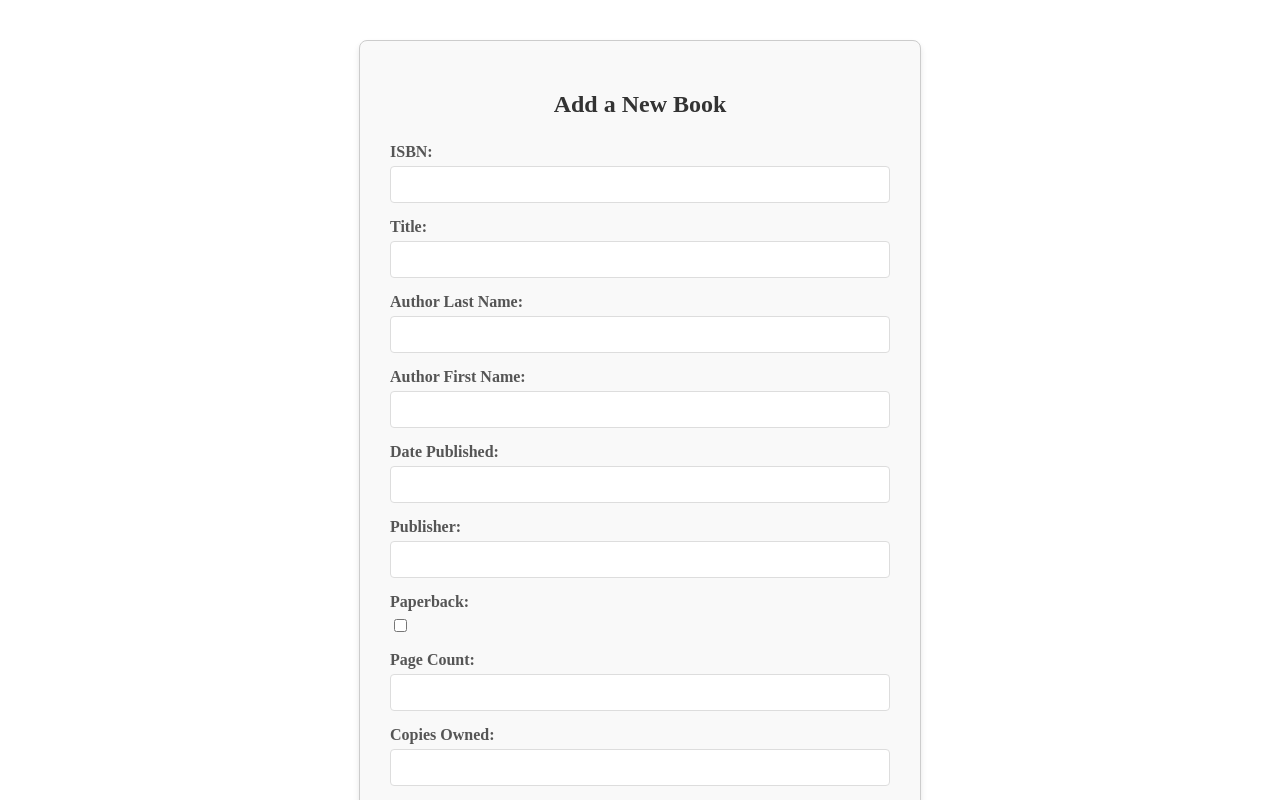
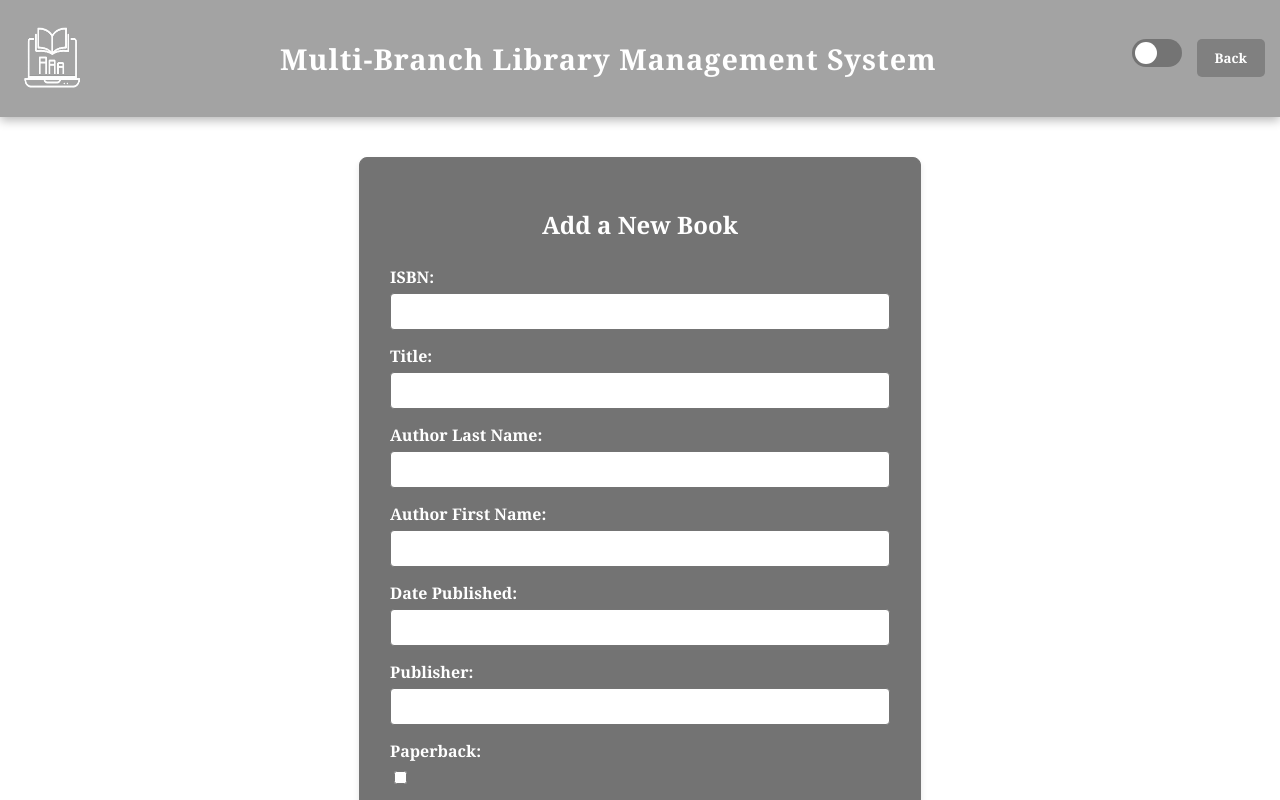
Before and after one commit to Kensey-McDowell/Library-Database, a React (Create React App) app in the folder my-library-app/: page /bookadd in a window 1280 px wide. Shown: the top 800 px of the page. Built offline with nearby package versions, Linux system fonts and the light colour scheme.

Commit message:
styled bookadd to webpage styling and made it so page count and copies owned could not go below 0

```diff
--- a/my-library-app/src/AdminDashboard.js
+++ b/my-library-app/src/AdminDashboard.js
@@ -1,9 +1,13 @@
 import { Link } from 'react-router-dom';
 import { useEffect, useState } from 'react';
+import { useContext } from "react";
 import Logo from './assets/MBLS_Logo.png';
+import './App.css';
 import "./AdminDashboard.css";
+import { ThemeContext } from './App';
 
 export default function AdminDashboard() {
+  const { theme, setTheme } = useContext(ThemeContext);
   const [isVisible, setIsVisible] = useState(false);
   const [stats, setStats] = useState({ books: 0, users: 0, branches: 0 });
   const [loading, setLoading] = useState(true);
@@ -41,7 +45,13 @@ export default function AdminDashboard() {
           </Link>
           <h1 className="main-title">Library Admin Dashboard</h1>
           <div className="top-right-buttons">
-            <label className="switch">
+            <label className="switch"><input
+              type="checkbox"
+              checked={theme === "dark"}
+              onChange={() =>
+                setTheme(theme === "light" ? "dark" : "light")
+              }
+            />
               <span className="slider"></span>
             </label>
             <Link to="/Login">
@@ -49,9 +59,11 @@ export default function AdminDashboard() {
             </Link>
           </div>
         </nav>
+        <div className={`fade-in fade-delay-2 ${isVisible ? 'visible' : ''}`}>
         <div className='AdminShelf'>
         {/* Dashboard Content */}
-        <div className={`dashboard-content fade-in fade-delay-2 ${isVisible ? 'visible' : ''}`}>
+        <div className={`fade-in fade-delay-3 ${isVisible ? 'visible' : ''}`}>
+        <div className= 'dashboard-content'>
           <h2>Welcome, Admin</h2>
           {loading ? (
             <p>Loading statistics...</p>
@@ -76,11 +88,9 @@ export default function AdminDashboard() {
             <div className="action-card">
               <h4>Manage Books</h4>
               <p>View, add, or remove books from the catalog.</p>
-
               <Link to="/bookadd">
                   <button>Add Book</button>
               </Link>
-
             </div>
             <div className="action-card">
               <h4>Manage Users</h4>
@@ -96,6 +106,8 @@ export default function AdminDashboard() {
         </div>
       </div>
       </div>
+      </div>
+    </div>
     </div>
   );
 }
--- a/my-library-app/src/App.css
+++ b/my-library-app/src/App.css
@@ -28,12 +28,19 @@
   --shadow-color: rgba(0, 0, 0, 0.6);
 }
 
+html, body {
+  height: 100%;
+  margin: 0;
+  padding: 0;
+  background-color: var(--bg-color); /* This should match your theme */
+}
+
 .App {
   text-align: center;
   background-color: var(--bg-color);
   color: var(--text-color);
   min-height: 100vh;
-  font-family: 'Segoe UI', sans-serif;
+  font-family: 'Georgia', serif;
 }
 
 .navbar {
@@ -299,7 +306,7 @@
     background-color: var(--left-gradient);
     margin: 0;
     padding: 0;
-    font-family: Arial, sans-serif;
+    font-family: 'Georgia', serif;
 }
 
 
--- a/my-library-app/src/App.js
+++ b/my-library-app/src/App.js
@@ -335,7 +335,9 @@ function LibraryPage({ name }) {
               <p className={`fade-in fade-delay-4 ${isVisible ? 'visible' : ''}`}>
                 Welcome to the {name} branch!
               </p>
+              <p className={`fade-in fade-delay-5 ${isVisible ? 'visible' : ''}`}>
               {catalogContent}
+              </p>
             </div>
           </div>
           </div>
--- a/my-library-app/src/bookadd.css
+++ b/my-library-app/src/bookadd.css
@@ -1,19 +1,50 @@
+:root {
+  /* Light Mode */
+  --bg-color: white;
+  --text-color: white;
+  --accent-color: lightsteelblue;
+  --sceondary-accent: rgb(198, 218, 246);
+  --secondary-bg: rgb(163, 163, 163);
+  --hover-color: lightgrey;
+  --left-gradient: grey;
+  --shelf-top: rgb(115, 115, 115);
+  --shelf-bottom: rgb(97, 97, 97);
+  --border-color: rgb(116, 116, 116);
+  --shadow-color: rgba(0, 0, 0, 0.3);
+}
+
+/* Dark Mode */
+[data-theme="dark"] {
+  --bg-color: #2f2f36;
+  --text-color: #f1efe3;
+  --accent-color: #6a7ca3;
+  --sceondary-accent: #798db8;
+  --secondary-bg: #2a2a33;
+  --hover-color: #34343f;
+  --left-gradient: #1e1e24;
+  --shelf-top: #383b40;
+  --shelf-bottom: #2b2d31;
+   --border-color: #1d1e21;
+  --shadow-color: rgba(0, 0, 0, 0.6);
+}
+
 /* Styling for the overall form container and page */
 .add-book-page {
   max-width: 500px; /* Limits the form width */
   margin: 40px auto; /* Centers the form on the page */
   padding: 30px;
-  border: 1px solid #ccc;
+  border: 1px solid var(--border-color);
   border-radius: 8px;
   box-shadow: 0 4px 6px rgba(0, 0, 0, 0.1);
-  background-color: #f9f9f9;
+  background-color: var(--shelf-top);
 }
 
 /* Styling for the form title */
 .add-book-page h2 {
   text-align: center;
   margin-bottom: 25px;
-  color: #333;
+  color: var(--text-color);
+  font-family: 'Georgia', serif;
 }
 
 /* Styling for each field wrapper (your <div> elements) */
@@ -29,7 +60,8 @@
   font-weight: bold;
   margin-bottom: 5px;
   display: block; /* Ensures the label is above the input */
-  color: #555;
+  color: var(--text-color);
+  font-family: 'Georgia', serif;
 }
 
 /* Styling for all text/number inputs */
@@ -38,14 +70,14 @@
 .add-book-page input[type="number"] {
   width: 100%;
   padding: 10px;
-  border: 1px solid #ddd;
+  border: 1px solid var(--border-color);
   border-radius: 4px;
   box-sizing: border-box; /* Includes padding/border in width */
   transition: border-color 0.3s;
 }
 
 .add-book-page input:focus {
-  border-color: #007bff; /* Highlight on focus */
+  border-color: var(--sceondary-accent); /* Highlight on focus */
   outline: none;
 }
 
@@ -59,8 +91,8 @@
 .add-book-page button[type="submit"] {
   width: 100%;
   padding: 12px;
-  background-color: #007bff;
-  color: white;
+  background-color: var(--accent-color);
+  color: var(--text-color);
   border: none;
   border-radius: 4px;
   cursor: pointer;
@@ -70,5 +102,5 @@
 }
 
 .add-book-page button[type="submit"]:hover {
-  background-color: #89CFF0;
+  background-color: var(--sceondary-accent);
 }
--- a/my-library-app/src/bookadd.jsx
+++ b/my-library-app/src/bookadd.jsx
@@ -1,7 +1,23 @@
-import { useState } from "react";
+import { Link } from 'react-router-dom';
+import { useEffect, useState } from 'react';
+import { useContext } from "react";
+import Logo from './assets/MBLS_Logo.png';
+import './App.css';
 import './bookadd.css';
+import { ThemeContext } from './App';
 
 export default function AddBookPage() {
+  const { theme, setTheme } = useContext(ThemeContext);
+  const [isVisible, setIsVisible] = useState(false);
+
+  useEffect(() => {
+    const timer = setTimeout(() => {
+      setIsVisible(true);
+    }, 300); // delay before fade-in
+
+    return () => clearTimeout(timer);
+  }, []);
+
   const [formData, setFormData] = useState({
     ISBN: "",
     Title: "",
@@ -18,10 +34,17 @@ export default function AddBookPage() {
 
   const handleChange = (e) => {
     const { name, type, value, checked } = e.target;
+    let newValue = type === "checkbox" ? checked : value;
+
+    if ((name === "Page_Count" || name === "Copies_Owned") && Number(newValue) < 0) {
+    newValue = "0";
+    }
+
     setFormData({
       ...formData,
-      [name]: type === "checkbox" ? checked : value,
+      [name]: newValue,
     });
+
   };
 
   const handleSubmit = async (e) => {
@@ -58,6 +81,31 @@ export default function AddBookPage() {
   };
 
   return (
+    <div className="App" style={{textAlign: 'left'}}>
+      <div className={`fade-in fade-delay-1 ${isVisible ? 'visible' : ''}`}>
+      <nav className="navbar">
+        <Link to="/">
+            <img src={Logo} width={70} height={70} alt=''></img>
+          </Link>
+          <h1 className="main-title">Multi-Branch Library Management System</h1>
+          <div className="top-right-buttons">
+             <label className="switch">
+            <input
+              type="checkbox"
+              checked={theme === "dark"}
+              onChange={() =>
+                setTheme(theme === "light" ? "dark" : "light")
+              }
+            />
+            <span className="slider"></span>
+          </label>
+            <Link to="/admin">
+              <button>Back</button>
+            </Link>
+          </div>
+        </nav>
+        </div>
+        <div className={`fade-in fade-delay-2 ${isVisible ? 'visible' : ''}`}>
         <div className="add-book-page">
           <h2>Add a New Book</h2>
           <form onSubmit={handleSubmit}>
@@ -135,6 +183,7 @@ export default function AddBookPage() {
               <input
                 name="Page_Count"
                 type="number"
+                min="0"
                 value={formData.Page_Count}
                 onChange={handleChange}
               />
@@ -145,6 +194,7 @@ export default function AddBookPage() {
               <input
                 name="Copies_Owned"
                 type="number"
+                min="0"
                 value={formData.Copies_Owned}
                 onChange={handleChange}
               />
@@ -171,5 +221,7 @@ export default function AddBookPage() {
             <button type="submit">Add Book</button>
           </form>
         </div>
+        </div>
+    </div>
   );
 }
```
Also changed, not shown: 1 other file (tests, documents, lock files or other folders). Lines whose indentation alone changed are shown as unchanged.
